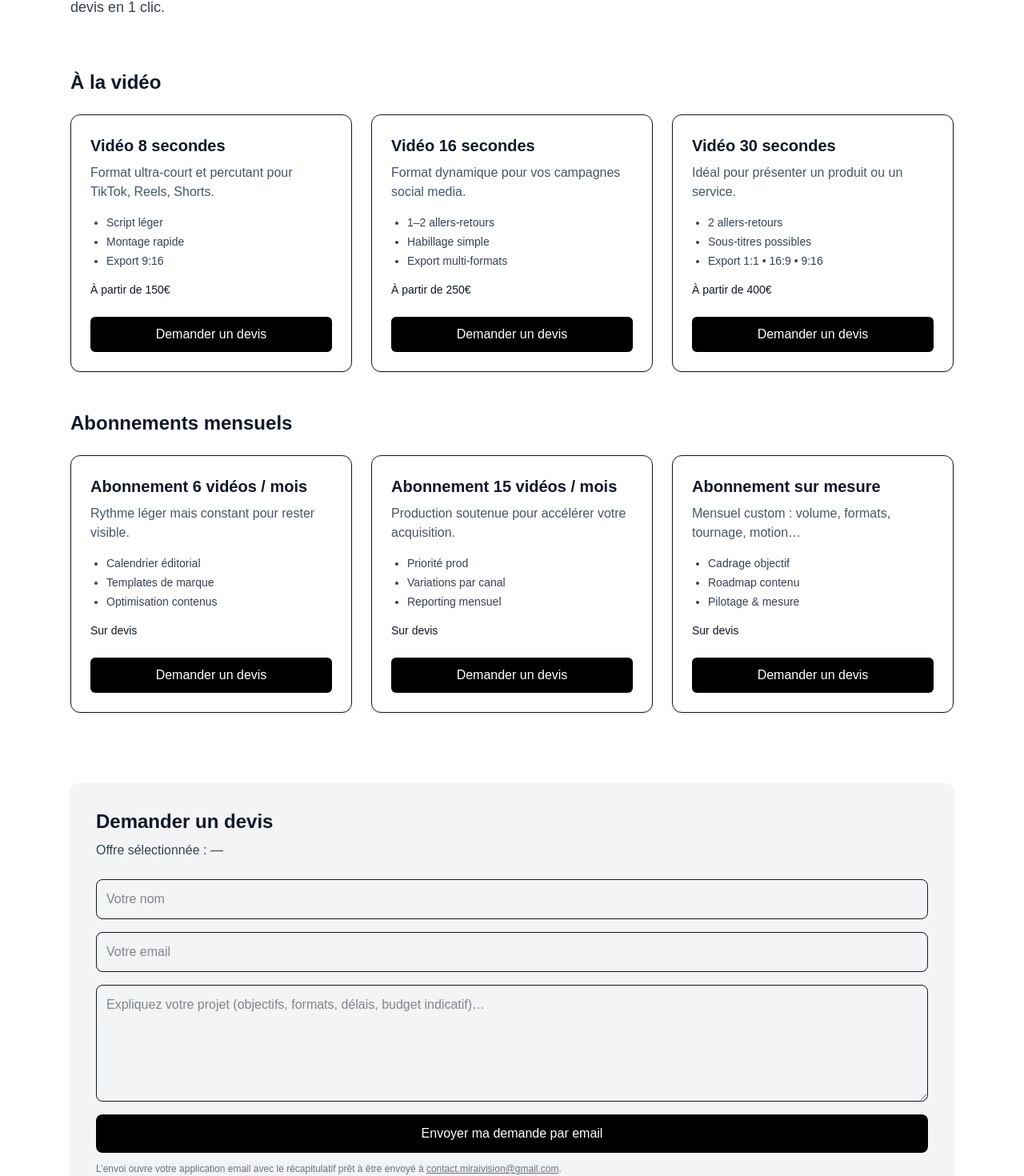
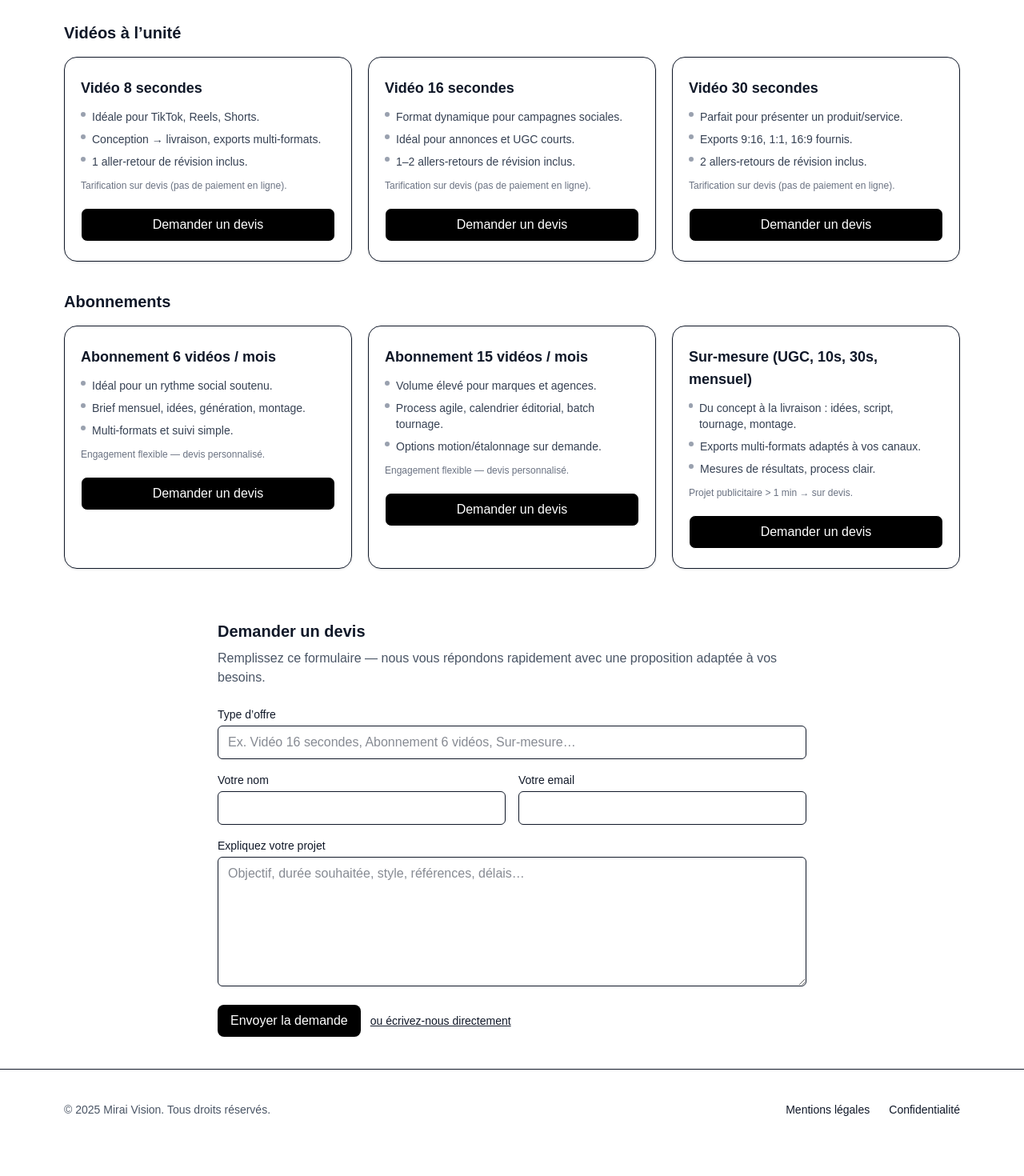
Before and after one commit to miraivis0n/Mirai-Vision, a Next.js app: page /tarifs in a window 1280 px wide. Shown: the part 232-1702 px from the top of the page at 80% size. After the commit the page ends 1669 px from the top, so only its background shows below. Built offline with nearby package versions, Linux system fonts and the light colour scheme.

Commit message:
Tarifs: 6 cartes sans prix + boutons 'Demander un devis' + décor lever de soleil

```diff
--- a/app/tarifs/page.tsx
+++ b/app/tarifs/page.tsx
@@ -1,165 +1,172 @@
 // app/tarifs/page.tsx
-"use client";
+import Link from "next/link";
+import type { Metadata } from "next";
 
-import Link from "next/link";
-import { useRef, useState } from "react";
-
-type Offer = {
-  id: string;
-  title: string;
-  price: string;
-  description: string;
-  details: string[];
-  group: "video" | "abo";
+export const metadata: Metadata = {
+  title: "Nos offres & devis – Mirai Vision",
+  description:
+    "De la courte vidéo à l’abonnement mensuel. Décrivez votre besoin et recevez un devis personnalisé.",
 };
 
-const OFFERS: Offer[] = [
+/* ---- Arrière-plan lever de soleil, discret ---- */
+function SunriseBackground() {
+  return (
+    <div aria-hidden className="pointer-events-none absolute inset-0 -z-10 overflow-hidden">
+      {/* ciel chaud vers blanc */}
+      <div
+        className="
+          absolute inset-0
+          [background:
+            radial-gradient(circle_at_50%_120%,_#FFD08A_0%,_#FFE8C8_40%,_transparent_62%),
+            linear-gradient(to_bottom,_#FFF7ED,_#FFFFFF_45%,_#FFFFFF)
+          ]
+        "
+      />
+      {/* rayons doux en bas */}
+      <div
+        className="
+          absolute inset-x-0 bottom-[-8%] h-[55%]
+          [mask-image:radial-gradient(ellipse_at_50%_120%,black_40%,transparent_72%)]
+          bg-[conic-gradient(from_180deg_at_50%_100%,rgba(255,186,73,0.22)_0deg,transparent_18deg,rgba(255,186,73,0.22)_36deg,transparent_54deg,rgba(255,186,73,0.22)_72deg,transparent_90deg,rgba(255,186,73,0.22)_108deg,transparent_126deg,rgba(255,186,73,0.22)_144deg,transparent_162deg,rgba(255,186,73,0.22)_180deg)]
+          blur-[1px]
+        "
+      />
+    </div>
+  );
+}
+
+/* ---- Cartes d’offres ---- */
+type Card = {
+  title: string;
+  lines: string[];
+  note?: string;
+  planKey: string;
+};
+
+const singleShots: Card[] = [
   {
-    id: "video-8s",
     title: "Vidéo 8 secondes",
-    price: "À partir de 150€",
-    description:
-      "Format ultra-court et percutant pour TikTok, Reels, Shorts.",
-    details: ["Script léger", "Montage rapide", "Export 9:16"],
-    group: "video",
+    lines: [
+      "Idéale pour TikTok, Reels, Shorts.",
+      "Conception → livraison, exports multi-formats.",
+      "1 aller-retour de révision inclus.",
+    ],
+    note: "Tarification sur devis (pas de paiement en ligne).",
+    planKey: "video-8s",
   },
   {
-    id: "video-16s",
     title: "Vidéo 16 secondes",
-    price: "À partir de 250€",
-    description:
-      "Format dynamique pour vos campagnes social media.",
-    details: ["1–2 allers-retours", "Habillage simple", "Export multi-formats"],
-    group: "video",
+    lines: [
+      "Format dynamique pour campagnes sociales.",
+      "Idéal pour annonces et UGC courts.",
+      "1–2 allers-retours de révision inclus.",
+    ],
+    note: "Tarification sur devis (pas de paiement en ligne).",
+    planKey: "video-16s",
   },
   {
-    id: "video-30s",
     title: "Vidéo 30 secondes",
-    price: "À partir de 400€",
-    description:
-      "Idéal pour présenter un produit ou un service.",
-    details: ["2 allers-retours", "Sous-titres possibles", "Export 1:1 • 16:9 • 9:16"],
-    group: "video",
-  },
-  {
-    id: "abo-6",
-    title: "Abonnement 6 vidéos / mois",
-    price: "Sur devis",
-    description:
-      "Rythme léger mais constant pour rester visible.",
-    details: ["Calendrier éditorial", "Templates de marque", "Optimisation contenus"],
-    group: "abo",
-  },
-  {
-    id: "abo-15",
-    title: "Abonnement 15 vidéos / mois",
-    price: "Sur devis",
-    description:
-      "Production soutenue pour accélérer votre acquisition.",
-    details: ["Priorité prod", "Variations par canal", "Reporting mensuel"],
-    group: "abo",
-  },
-  {
-    id: "abo-custom",
-    title: "Abonnement sur mesure",
-    price: "Sur devis",
-    description:
-      "Mensuel custom : volume, formats, tournage, motion…",
-    details: ["Cadrage objectif", "Roadmap contenu", "Pilotage & mesure"],
-    group: "abo",
+    lines: [
+      "Parfait pour présenter un produit/service.",
+      "Exports 9:16, 1:1, 16:9 fournis.",
+      "2 allers-retours de révision inclus.",
+    ],
+    note: "Tarification sur devis (pas de paiement en ligne).",
+    planKey: "video-30s",
   },
 ];
 
+const subscriptions: Card[] = [
+  {
+    title: "Abonnement 6 vidéos / mois",
+    lines: [
+      "Idéal pour un rythme social soutenu.",
+      "Brief mensuel, idées, génération, montage.",
+      "Multi-formats et suivi simple.",
+    ],
+    note: "Engagement flexible — devis personnalisé.",
+    planKey: "abo-6",
+  },
+  {
+    title: "Abonnement 15 vidéos / mois",
+    lines: [
+      "Volume élevé pour marques et agences.",
+      "Process agile, calendrier éditorial, batch tournage.",
+      "Options motion/étalonnage sur demande.",
+    ],
+    note: "Engagement flexible — devis personnalisé.",
+    planKey: "abo-15",
+  },
+  {
+    title: "Sur-mesure (UGC, 10s, 30s, mensuel)",
+    lines: [
+      "Du concept à la livraison : idées, script, tournage, montage.",
+      "Exports multi-formats adaptés à vos canaux.",
+      "Mesures de résultats, process clair.",
+    ],
+    note: "Projet publicitaire > 1 min → sur devis.",
+    planKey: "sur-mesure",
+  },
+];
+
+/* ---- Page ---- */
 export default function TarifsPage() {
-  const [selectedOffer, setSelectedOffer] = useState<string | null>(null);
-  const formRef = useRef<HTMLDivElement | null>(null);
+  return (
+    <main className="relative overflow-hidden min-h-screen bg-white text-gray-900">
+      <SunriseBackground />
 
-  const handleAskQuote = (offerId: string) => {
-    setSelectedOffer(offerId);
-    // scroll doux vers le formulaire
-    formRef.current?.scrollIntoView({ behavior: "smooth", block: "start" });
-  };
+      {/* Header simple */}
+      <header className="border-b">
+        <div className="mx-auto max-w-6xl px-4 py-6 flex items-center justify-between gap-3">
+          <Link href="/accueil" className="flex items-center gap-3 hover:opacity-80">
+            <img src="/logo.png" alt="Mirai Vision" width={28} height={28} className="rounded-sm" />
+            <span className="font-semibold tracking-tight">Mirai Vision</span>
+          </Link>
 
-  const offerLabel =
-    OFFERS.find((o) => o.id === selectedOffer)?.title ?? "—";
-
-  // Soumission: on construit un mailto avec sujet + corps
-  const onSubmit = (form: HTMLFormElement) => {
-    const data = new FormData(form);
-    const nom = (data.get("Nom") as string) || "";
-    const email = (data.get("Email") as string) || "";
-    const message = (data.get("Message") as string) || "";
-    const offre = offerLabel;
-
-    const subject = encodeURIComponent(`Demande de devis — ${offre}`);
-    const body = encodeURIComponent(
-      `Offre souhaitée : ${offre}\nNom : ${nom}\nEmail : ${email}\n\nMessage :\n${message}`
-    );
-
-    window.location.href = `mailto:contact.miraivision@gmail.com?subject=${subject}&body=${body}`;
-  };
-
-  return (
-    <main className="min-h-screen bg-white text-gray-900">
-      {/* Header */}
-      <header className="border-b">
-        <div className="mx-auto max-w-6xl px-6 py-4 flex items-center justify-between">
-          <Link href="/" className="text-lg font-semibold">
-            Mirai Vision
-          </Link>
-          <nav className="flex gap-6 text-sm">
-            <Link href="/accueil" className="hover:opacity-80">
+          <nav className="flex items-center gap-6 text-sm">
+            <Link href="/accueil#offres" className="hover:underline">
               Accueil
             </Link>
-            <Link href="/tarifs" className="hover:opacity-80 font-medium">
-              Tarifs
-            </Link>
-            <a
-              href="#devis"
-              className="rounded-md border px-3 py-1.5 hover:bg-gray-50"
-              onClick={(e) => {
-                e.preventDefault();
-                formRef.current?.scrollIntoView({ behavior: "smooth" });
-              }}
-            >
+            <a href="#devis" className="inline-flex items-center gap-2 rounded-md border px-3 py-1.5 text-sm hover:bg-gray-50">
               Demander un devis
             </a>
           </nav>
         </div>
       </header>
 
-      {/* Intro + ce qu'on fait (garde l’esprit de l’ancienne page) */}
-      <section className="mx-auto max-w-6xl px-6 py-12">
-        <h1 className="text-4xl font-bold mb-4">Nos offres & devis</h1>
-        <p className="text-lg text-gray-700">
-          De l’idée à la livraison : cadrage du besoin, scripting, tournage ou
-          montage, motion/étalonnage, puis exports multi-formats adaptés à vos
-          canaux (9:16, 1:1, 16:9). Livraison rapide, process simple, mesures
-          de résultats. Sélectionnez une offre ci-dessous et demandez votre
-          devis en 1 clic.
+      {/* Intro */}
+      <section className="mx-auto max-w-6xl px-4 py-10">
+        <h1 className="text-3xl font-semibold sm:text-4xl">Nos offres & devis</h1>
+        <p className="mt-2 text-gray-600">
+          Nous réalisons des vidéos adaptées à vos besoins : 8s, 16s, 30s ou sur mesure. Plus de paiement en ligne — vous pouvez désormais
+          demander un <strong>devis personnalisé</strong>.
         </p>
       </section>
 
-      {/* Offres à la vidéo */}
-      <section className="mx-auto max-w-6xl px-6 py-4">
-        <h2 className="text-2xl font-semibold mb-6">À la vidéo</h2>
-        <div className="grid gap-6 sm:grid-cols-2 lg:grid-cols-3">
-          {OFFERS.filter((o) => o.group === "video").map((o) => (
-            <article
-              key={o.id}
-              className="rounded-xl border p-6 shadow-sm hover:shadow-md transition"
-            >
-              <h3 className="text-xl font-semibold">{o.title}</h3>
-              <p className="text-gray-600 mt-2">{o.description}</p>
-              <ul className="mt-4 space-y-1 text-sm text-gray-700 list-disc pl-5">
-                {o.details.map((d) => (
-                  <li key={d}>{d}</li>
+      {/* Offres par vidéo */}
+      <section id="offres" className="mx-auto max-w-6xl px-4 pb-3">
+        <h2 className="text-xl font-semibold mb-4">Vidéos à l’unité</h2>
+
+        <div className="grid gap-5 sm:grid-cols-2 lg:grid-cols-3">
+          {singleShots.map((c) => (
+            <article key={c.planKey} className="rounded-2xl border bg-white/80 backdrop-blur px-5 py-6 shadow-sm">
+              <h3 className="text-lg font-semibold">{c.title}</h3>
+
+              <ul className="mt-3 space-y-2 text-sm text-gray-700">
+                {c.lines.map((l, i) => (
+                  <li key={i} className="flex items-start gap-2">
+                    <span className="mt-1 block h-1.5 w-1.5 rounded-full bg-gray-400" />
+                    <span>{l}</span>
+                  </li>
                 ))}
               </ul>
-              <div className="mt-4 text-sm font-medium">{o.price}</div>
+
+              {c.note && <p className="mt-3 text-xs text-gray-500">{c.note}</p>}
+
               <button
-                className="mt-6 w-full rounded-md bg-black text-white py-2.5 hover:bg-gray-800"
-                onClick={() => handleAskQuote(o.id)}
+                data-plan={c.planKey}
+                onClick={handleAskDevis}
+                className="mt-5 w-full rounded-lg border bg-black px-4 py-2 text-white hover:opacity-90"
               >
                 Demander un devis
               </button>
@@ -169,25 +176,29 @@ export default function TarifsPage() {
       </section>
 
       {/* Abonnements */}
-      <section className="mx-auto max-w-6xl px-6 py-8">
-        <h2 className="text-2xl font-semibold mb-6">Abonnements mensuels</h2>
-        <div className="grid gap-6 sm:grid-cols-2 lg:grid-cols-3">
-          {OFFERS.filter((o) => o.group === "abo").map((o) => (
-            <article
-              key={o.id}
-              className="rounded-xl border p-6 shadow-sm hover:shadow-md transition"
-            >
-              <h3 className="text-xl font-semibold">{o.title}</h3>
-              <p className="text-gray-600 mt-2">{o.description}</p>
-              <ul className="mt-4 space-y-1 text-sm text-gray-700 list-disc pl-5">
-                {o.details.map((d) => (
-                  <li key={d}>{d}</li>
+      <section className="mx-auto max-w-6xl px-4 py-6">
+        <h2 className="text-xl font-semibold mb-4">Abonnements</h2>
+
+        <div className="grid gap-5 sm:grid-cols-2 lg:grid-cols-3">
+          {subscriptions.map((c) => (
+            <article key={c.planKey} className="rounded-2xl border bg-white/80 backdrop-blur px-5 py-6 shadow-sm">
+              <h3 className="text-lg font-semibold">{c.title}</h3>
+
+              <ul className="mt-3 space-y-2 text-sm text-gray-700">
+                {c.lines.map((l, i) => (
+                  <li key={i} className="flex items-start gap-2">
+                    <span className="mt-1 block h-1.5 w-1.5 rounded-full bg-gray-400" />
+                    <span>{l}</span>
+                  </li>
                 ))}
               </ul>
-              <div className="mt-4 text-sm font-medium">{o.price}</div>
+
+              {c.note && <p className="mt-3 text-xs text-gray-500">{c.note}</p>}
+
               <button
-                className="mt-6 w-full rounded-md bg-black text-white py-2.5 hover:bg-gray-800"
-                onClick={() => handleAskQuote(o.id)}
+                data-plan={c.planKey}
+                onClick={handleAskDevis}
+                className="mt-5 w-full rounded-lg border bg-black px-4 py-2 text-white hover:opacity-90"
               >
                 Demander un devis
               </button>
@@ -196,76 +207,122 @@ export default function TarifsPage() {
         </div>
       </section>
 
-      {/* Formulaire devis */}
-      <section
-        id="devis"
-        ref={formRef}
-        className="mx-auto max-w-6xl px-6 py-14"
-      >
-        <div className="bg-gray-100 p-8 rounded-lg shadow-md">
-          <h2 className="text-2xl font-semibold mb-2">Demander un devis</h2>
-          <p className="text-gray-700 mb-6">
-            Offre sélectionnée :{" "}
-            <span className="font-medium">{offerLabel}</span>
-          </p>
+      {/* Formulaire Devis */}
+      <section id="devis" className="mx-auto max-w-3xl px-4 py-10">
+        <h2 className="text-xl font-semibold">Demander un devis</h2>
+        <p className="mt-2 text-gray-600">
+          Remplissez ce formulaire — nous vous répondons rapidement avec une proposition adaptée à vos besoins.
+        </p>
 
-          <form
-            onSubmit={(e) => {
-              e.preventDefault();
-              onSubmit(e.currentTarget);
-            }}
-            className="grid gap-4"
-          >
+        <form onSubmit={sendMailto} className="mt-6 space-y-4">
+          <div>
+            <label className="block text-sm font-medium">Type d’offre</label>
             <input
+              id="plan"
+              name="plan"
               type="text"
-              name="Nom"
-              placeholder="Votre nom"
+              placeholder="Ex. Vidéo 16 secondes, Abonnement 6 vidéos, Sur-mesure…"
+              className="mt-1 w-full rounded-md border px-3 py-2"
               required
-              className="border p-3 rounded-lg"
             />
-            <input
-              type="email"
-              name="Email"
-              placeholder="Votre email"
+          </div>
+
+          <div className="grid gap-4 sm:grid-cols-2">
+            <div>
+              <label className="block text-sm font-medium">Votre nom</label>
+              <input name="name" type="text" className="mt-1 w-full rounded-md border px-3 py-2" required />
+            </div>
+            <div>
+              <label className="block text-sm font-medium">Votre email</label>
+              <input name="email" type="email" className="mt-1 w-full rounded-md border px-3 py-2" required />
+            </div>
+          </div>
+
+          <div>
+            <label className="block text-sm font-medium">Expliquez votre projet</label>
+            <textarea
+              name="message"
+              rows={6}
+              className="mt-1 w-full rounded-md border px-3 py-2"
+              placeholder="Objectif, durée souhaitée, style, références, délais…"
               required
-              className="border p-3 rounded-lg"
             />
-            <textarea
-              name="Message"
-              placeholder="Expliquez votre projet (objectifs, formats, délais, budget indicatif)…"
-              rows={5}
-              required
-              className="border p-3 rounded-lg"
-            />
+          </div>
+
+          <div className="flex items-center gap-3">
             <button
               type="submit"
-              className="bg-black text-white px-6 py-3 rounded-lg hover:bg-gray-800 transition"
+              className="rounded-lg bg-black px-4 py-2 text-white hover:opacity-90"
+              title="Envoi par email"
             >
-              Envoyer ma demande par email
+              Envoyer la demande
             </button>
-          </form>
-          <p className="text-xs text-gray-500 mt-3">
-            L’envoi ouvre votre application email avec le récapitulatif prêt à être envoyé à{" "}
-            <a
-              href="mailto:contact.miraivision@gmail.com"
-              className="underline"
-            >
-              contact.miraivision@gmail.com
-            </a>.
-          </p>
-        </div>
+            <a href="mailto:contact.miraivision@gmail.com" className="text-sm underline">
+              ou écrivez-nous directement
+            </a>
+          </div>
+        </form>
       </section>
 
       {/* Footer */}
-      <footer className="border-t mt-16">
-        <div className="mx-auto max-w-6xl px-6 py-6 flex justify-between text-sm text-gray-500">
-          <span>© {new Date().getFullYear()} Mirai Vision. Tous droits réservés.</span>
-          <div className="flex gap-4">
-            <Link href="/mentions">Mentions légales</Link>
-            <Link href="/confidentialite">Confidentialité</Link>
+      <footer className="border-t">
+        <div className="mx-auto max-w-6xl px-4 py-10 flex flex-col items-center justify-between gap-4 sm:flex-row">
+          <span className="text-sm text-gray-600">© {new Date().getFullYear()} Mirai Vision. Tous droits réservés.</span>
+          <div className="flex gap-6 text-sm">
+            <a href="/mentions-legales" className="hover:underline">
+              Mentions légales
+            </a>
+            <a href="/confidentialite" className="hover:underline">
+              Confidentialité
+            </a>
           </div>
         </div>
       </footer>
     </main>
   );
 }
+
+/* ===== Helpers (client) =====
+   - Pré-remplit le champ “plan” et scrolle au formulaire
+   - Envoie un mailto propre au submit
+*/
+function handleAskDevis(e: React.MouseEvent<HTMLButtonElement>) {
+  e.preventDefault();
+  const plan = (e.currentTarget.getAttribute("data-plan") || "").trim();
+  const input = document.getElementById("plan") as HTMLInputElement | null;
+
+  // Définit un libellé lisible pour chaque plan
+  const labels: Record<string, string> = {
+    "video-8s": "Vidéo 8 secondes",
+    "video-16s": "Vidéo 16 secondes",
+    "video-30s": "Vidéo 30 secondes",
+    "abo-6": "Abonnement 6 vidéos / mois",
+    "abo-15": "Abonnement 15 vidéos / mois",
+    "sur-mesure": "Offre sur-mesure",
+  };
+
+  if (input) {
+    input.value = labels[plan] || plan || "Offre (précisez)";
+    input.focus();
+  }
+
+  // scroll vers la section devis
+  const section = document.getElementById("devis");
+  section?.scrollIntoView({ behavior: "smooth", block: "start" });
+}
+
+function sendMailto(e: React.FormEvent<HTMLFormElement>) {
+  e.preventDefault();
+  const form = e.currentTarget;
+  const plan = (form.elements.namedItem("plan") as HTMLInputElement).value;
+  const name = (form.elements.namedItem("name") as HTMLInputElement).value;
+  const email = (form.elements.namedItem("email") as HTMLInputElement).value;
+  const message = (form.elements.namedItem("message") as HTMLTextAreaElement).value;
+
+  const subject = encodeURIComponent(`Devis – ${plan}`);
+  const body = encodeURIComponent(
+    `Nom: ${name}\nEmail: ${email}\n\nProjet:\n${message}\n`
+  );
+
+  window.location.href = `mailto:contact.miraivision@gmail.com?subject=${subject}&body=${body}`;
+}
```
